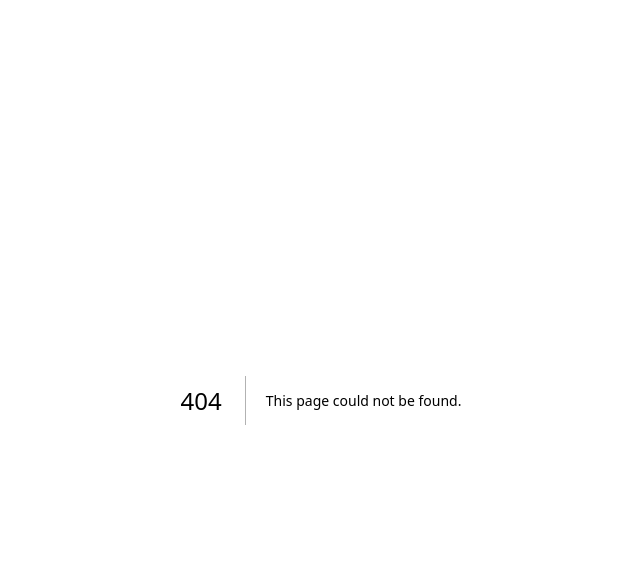
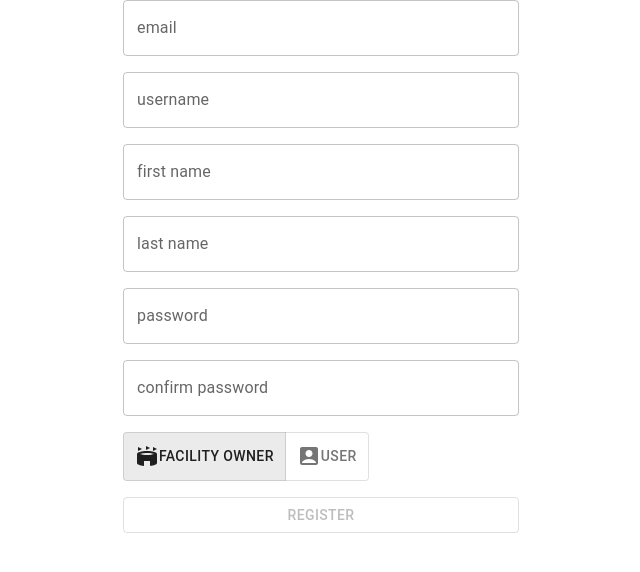
Before and after one commit to osmfaria/sport-facility-scheduler-frontend, a Next.js app: page /register in a window 1280 px wide. Before the commit this address had no page. Shown: the top 572 px of the page, without its empty margins (319-959 px from the left). Built offline with nearby package versions, Linux system fonts and the light colour scheme.

Commit message:
created register page

```diff
--- a/package.json
+++ b/package.json
@@ -19,9 +19,11 @@
     "@types/react-dom": "18.0.11",
     "eslint": "8.36.0",
     "eslint-config-next": "13.2.4",
+    "formik": "^2.2.9",
     "next": "13.2.4",
     "react": "18.2.0",
     "react-dom": "18.2.0",
-    "typescript": "4.9.5"
+    "typescript": "4.9.5",
+    "yup": "^1.0.2"
   }
 }
--- /dev/null
+++ b/src/interfaces/registerInterface.ts
@@ -0,0 +1,9 @@
+export interface RegisterProps {
+  email: string
+  username: string
+  firstName: string
+  lastName: string
+  password: string
+  confirmPassword: string
+  isOwner: boolean
+}
--- a/src/pages/_app.tsx
+++ b/src/pages/_app.tsx
@@ -1,12 +1,14 @@
 import '@/styles/globals.css'
 import type { AppProps } from 'next/app'
 import { ThemeProvider, createTheme } from '@mui/material/styles'
+import { CssBaseline } from '@mui/material'
 
 const theme = createTheme()
 
 export default function App({ Component, pageProps }: AppProps) {
   return (
     <ThemeProvider theme={theme}>
+      <CssBaseline />
       <Component {...pageProps} />
     </ThemeProvider>
   )
--- /dev/null
+++ b/src/pages/register.tsx
@@ -0,0 +1,146 @@
+import { RegisterProps } from '@/interfaces/registerInterface'
+import {
+  Button,
+  ButtonGroup,
+  ToggleButton,
+  Container,
+  TextField,
+  ToggleButtonGroup,
+} from '@mui/material'
+import { Stack } from '@mui/system'
+import StadiumIcon from '@mui/icons-material/Stadium'
+import AccountBoxIcon from '@mui/icons-material/AccountBox'
+import { Formik, Form, Field } from 'formik'
+import React, { useState } from 'react'
+import * as yup from 'yup'
+
+function register() {
+  const initialValues = {
+    email: '',
+    username: '',
+    firstName: '',
+    lastName: '',
+    password: '',
+    confirmPassword: '',
+    isOwner: false,
+  }
+
+  const strongPasswordRegex =
+    /^(?=.*[a-z])(?=.*[A-Z])(?=.*\d)(?=.*[@$!%*?&#])[A-Za-z\d@$!%*?&#]{8,}$/
+
+  const validationSchema = yup.object({
+    email: yup.string().email('invalid email.').required().max(30),
+    username: yup.string().required().max(20).min(2),
+    firstName: yup.string().required().max(20).min(2),
+    lastName: yup.string().required().max(20).min(2),
+    password: yup.string().required().matches(strongPasswordRegex, {
+      message:
+        'password must be at least 8 characters long, contain at least one lowercase letter, one uppercase letter, one digit, and one special character',
+      excludeEmptyString: true,
+    }),
+    confirmPassword: yup
+      .string()
+      .required('retype your password')
+      .oneOf([yup.ref('password')], 'Must match with password'),
+  })
+
+  const onSubmit = (values: RegisterProps): void => {
+    console.log(values)
+  }
+
+  const [alignment, setAlignment] = useState<string | null>('left')
+
+  const handleAlignment = (
+    event: React.MouseEvent<HTMLElement>,
+    newAlignment: string | null
+  ) => {
+    setAlignment(newAlignment)
+  }
+
+  return (
+    <Container maxWidth='xs' sx={{}}>
+      <Formik
+        initialValues={initialValues}
+        validationSchema={validationSchema}
+        onSubmit={onSubmit}
+      >
+        {({ errors, isValid, touched, dirty }) => (
+          <Form>
+            <Stack spacing={2}>
+              <Field
+                as={TextField}
+                name='email'
+                type='email'
+                label='email'
+                error={!!errors.email && !!touched.email}
+                helperText={!!touched.email && errors.email}
+              />
+              <Field
+                as={TextField}
+                name='username'
+                type='text'
+                label='username'
+                error={!!errors.username && !!touched.username}
+                helperText={!!touched.username && errors.username}
+              />
+              <Field
+                as={TextField}
+                name='firstName'
+                type='text'
+                label='first name'
+                error={!!errors.firstName && !!touched.firstName}
+                helperText={!!touched.firstName && errors.firstName}
+              />
+              <Field
+                as={TextField}
+                name='lastName'
+                type='text'
+                label='last name'
+                error={!!errors.lastName && !!touched.lastName}
+                helperText={!!touched.lastName && errors.lastName}
+              />
+              <Field
+                as={TextField}
+                name='password'
+                type='password'
+                label='password'
+                error={!!errors.password && !!touched.password}
+                helperText={!!touched.password && errors.password}
+              />
+              <Field
+                as={TextField}
+                name='confirmPassword'
+                type='password'
+                label='confirm password'
+                error={!!errors.confirmPassword && !!touched.confirmPassword}
+                helperText={!!touched.confirmPassword && errors.confirmPassword}
+              />
+              <ToggleButtonGroup
+                exclusive
+                onChange={handleAlignment}
+                value={alignment}
+              >
+                <ToggleButton value='left'>
+                  <StadiumIcon /> Facility Owner
+                </ToggleButton>
+                <ToggleButton value='right'>
+                  <AccountBoxIcon /> User
+                </ToggleButton>
+              </ToggleButtonGroup>
+              <Button
+                variant='outlined'
+                color='primary'
+                type='submit'
+                disabled={!isValid || !dirty}
+              >
+                Register
+              </Button>
+            </Stack>
+          </Form>
+        )}
+      </Formik>
+    </Container>
+  )
+}
+
+export default register
--- a/src/styles/globals.css
+++ b/src/styles/globals.css
@@ -1,4 +1,4 @@
-:root {
+/* :root {
   --max-width: 1100px;
   --border-radius: 12px;
   --font-mono: ui-monospace, Menlo, Monaco, 'Cascadia Mono', 'Segoe UI Mono',
@@ -104,4 +104,4 @@ a {
   html {
     color-scheme: dark;
   }
-}
+} */
```
Also changed, not shown: 1 other file (tests, documents, lock files or other folders).
